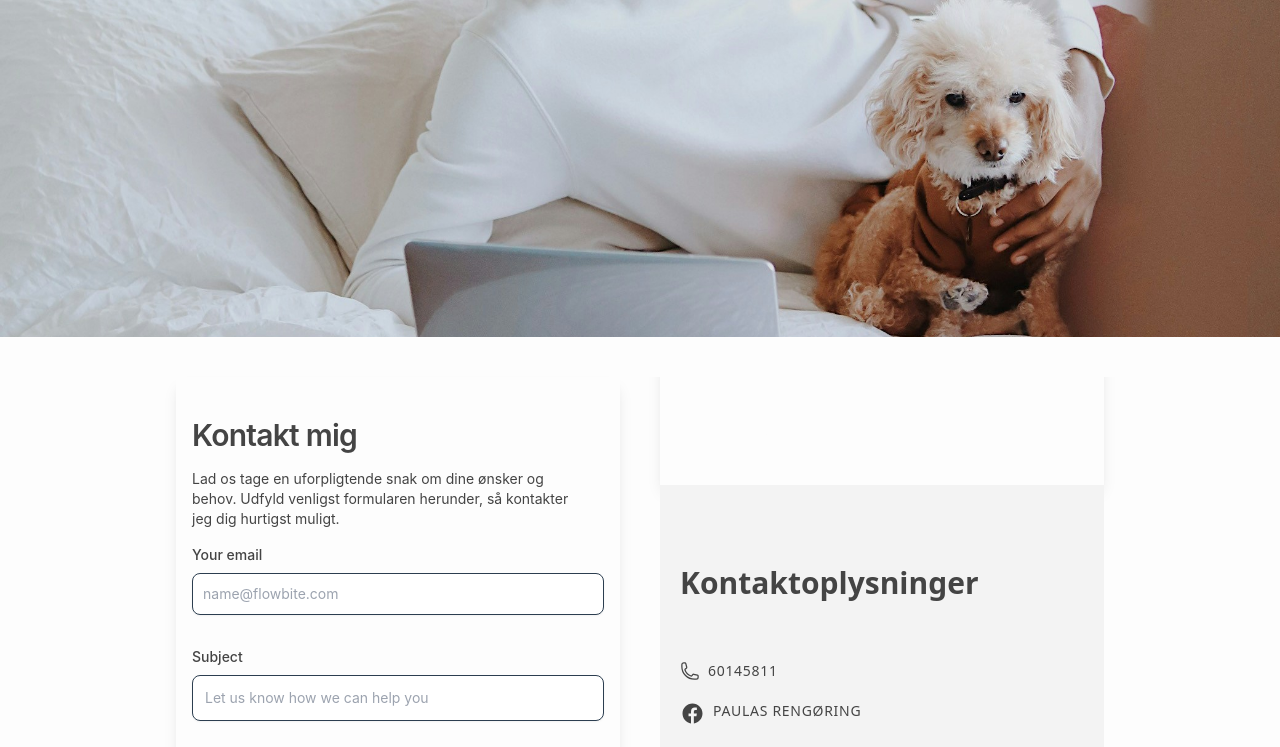
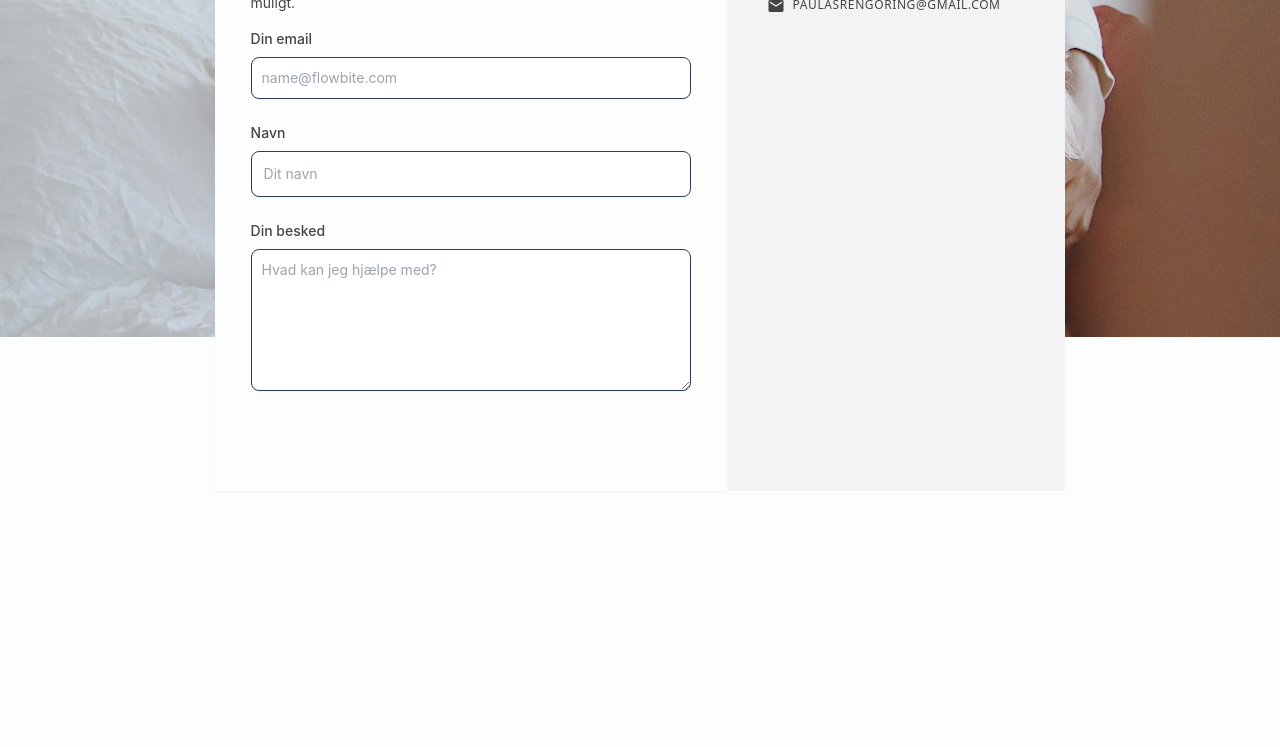
Before and after one commit to kris299b/PaulasReng-ring, a Vue app: page / in a window 1280 px wide. Shown: the part 3280-4027 px from the top of the page. Built offline with nearby package versions, Linux system fonts and the light colour scheme.

Commit message:
Kontaktformular design og padding

```diff
--- a/src/App.vue
+++ b/src/App.vue
@@ -10,7 +10,7 @@
     <span class="self-center text-2xl font-semibold whitespace-nowrap dark:text-white"></span>
   </a>
   </div>
-  <div class="lg:hidden">
+  <div class="inline-block lg:hidden">
     <button id="navbarToggle" class="navbar-burger flex items-center p-3">
       <svg xmlns="http://www.w3.org/2000/svg" fill="none" viewBox="0 0 24 24" stroke-width="1.5" stroke="white" class="w-10 h-10">
         <title>Mobile menu</title>
--- a/src/views/CommercialCleaningView.vue
+++ b/src/views/CommercialCleaningView.vue
@@ -30,7 +30,7 @@
         <h2 class="text-center text-lg pt-10 pb-5 font-semibold text-black dark:text-black lg:font-semibold lg:text-3xl lg:text-center lg:pt-20">Tryghed i vores samarbejde</h2>
     </div>
 
-    <div class="bg-white light:bg-white dark:bg-white columns-1 md:columns-1 lg:columns-2 lg:pt-10 lg:gap-x-0">
+    <div class="bg-white light:bg-white dark:bg-white columns-1 md:columns-1 lg:columns-2 lg:pt-5 lg:gap-x-0">
         <div class="bg-lightgray light:bg-lightgray  dark:bg-lightgray px-5 lg:px-20 lg:h-96">
             <p class="font-sans text-gray dark:gray text-sm pt-8 lg:text-sm lg:font-semibold lg:tracking-wider lg:pt-10">PAULAS RENGØRING | TRYGHED</p>
             <h2 class="font-sans text-black dark:text-black pr-10 text-2xl font-semibold mt-3 pb-3 lg:font-semibold lg:text-4xl lg:font-normal lg:pt-0">Det er vigtigt for mig, at du er tryg i vores samarbejde.</h2>
@@ -63,7 +63,7 @@
    <h2 class="font-sans pt-10 pb-10 font-semibold text-center text-lg text-black dark:text-black lg:text-center lg:font-semibold lg:text-3xl">Hvordan foregår forløbet ?</h2>
 </div>
 
-<div class="bg-white light:bg-white dark:bg-white columns-1 md:gap-x-0 md:columns-2 lg:columns-2 lg:gap-x-0 lg:pt-5 lg:pb-20">
+<div class="bg-white light:bg-white dark:bg-white columns-1 md:gap-x-0 md:columns-2 lg:columns-2 lg:gap-x-0 lg:pt-0 lg:pb-20">
     <div class="pt-10 md:pt-0 lg:pt-0">
         <img src="../assets/Forløb-billede.jpg" alt="Forløb-billede">
     </div>
--- a/src/views/HomeView.vue
+++ b/src/views/HomeView.vue
@@ -223,13 +223,14 @@
     </div>
 </div>
 
-<!-- Kontaktformular sektion -->
+<!-- kontaktformular sektion -->
 <section class="relative h-screen flex flex-col items-center text-center content-start pt-10 py-12 lg:py-12">
     <div class="absolute top-0 left-0 w-full h-full overflow-hidden">
         <img class="min-w-full min-h-full absolute object-cover" src="../assets/Sprøgsmål-billede.jpg" alt="Private-cleaning">
     </div>
     <div class="image-content text-white dark:text-white z-10 pt-0 md:pt-10 lg:pt-0">
-        <h2 class="font-sans text-4xl font-semibold text-center md:text-center lg:font-semibold lg:text-center lg:text-4xl">
+        <p class="pt-8 text-sm md:mx-5 md:pt-2 lg:text-sm lg:font-semibold lg:pt-0 text-white dark:text-white lg:text-center lg:tracking-wider">PAULAS RENGØRING | KONTAKT</p>
+        <h2 class="font-sans text-4xl font-semibold text-center md:text-center lg:text-5xl lg:font-semibold lg:text-center">
             Har du spørgsmål?
         </h2>
         <p class="font-sans text-sm text-center px-10 pt-3 md:pt-4 md:text-center md:px-10 lg:text-center lg:text-sm lg:px-40 lg:pt-5">There are many variations of passages of Lorem Ipsum available, but the majority
@@ -237,52 +238,51 @@
             don't look even slightly believable.
         </p>
     </div>
-</section>
-
-<div class="bg-white light:bg-white dark:bg-white columns-1 md:columns-2 lg:columns-2 lg:gap-x-10 lg:pt-10 lg:px-44">
-        <section id="contact-form" class="max-w-lg shadow-lg">
+    <div class="flex justify-center lg:space-x-0 lg:pt-10 lg:w-4/6 z-20 lg:pt-24">
+        <div class="bg-white dark:bg-white max-w-lg shadow-sm">
+            <div class="bg-white dark:bg-white max-w-lg">
             <div class="py-8 px-4 mx-auto max-w-screen-md lg:pt-0">
-                <h2 class="mb-4 text-4xl tracking-tight font-semibold text-center text-black dark:text-black lg:text-3xl lg:font-semibold lg:pt-10 lg:text-left">
-                    Kontakt mig
+                <h2 class="mb-4 text-4xl tracking-tight font-semibold text-center text-black dark:text-black lg:text-3xl lg:px-5 lg:pr-10 lg:font-semibold lg:pt-10 lg:text-left">
+                    Lad os tage en uforpligtende snak om dine ønsker og behov.
                 </h2>
-                <p class="mb-8 lg:mb-16 text-xl font-light text-center text-black dark:text-black lg:mb-4 lg:mr-5 lg:font-normal lg:text-sm lg:text-left">
-                    Lad os tage en uforpligtende snak om dine ønsker og behov. Udfyld venligst formularen herunder, så kontakter jeg dig hurtigst muligt.
+                <p class="mb-8 lg:mb-16 text-xl font-light text-center text-black dark:text-black lg:mb-4 lg:px-5 lg:font-normal lg:text-sm lg:text-left">
+                    Udfyld venligst formularen herunder, så kontakter jeg dig hurtigst muligt.
                 </p>
-                <form action="#" class="space-y-8">
+                <form action="#" class="space-y-8 lg:text-left lg:px-5 lg:space-y-6">
                     <div>
-                        <label for="email" class="block mb-2 text-sm font-medium text-black dark:text-black">Your email</label>
+                        <label for="email" class="block mb-2 text-sm font-medium text-black dark:text-black">Din email</label>
                         <input type="email" id="email" class="shadow-sm bg-gray-50 border border-gray-300 text-gray-900 text-sm rounded-lg focus:ring-primary-500 focus:border-primary-500 block w-full p-2.5 dark:bg-gray-700 dark:border-gray-600 dark:placeholder-gray-400 dark:text-white dark:focus:ring-primary-500 dark:focus:border-primary-500 dark:shadow-sm-light" placeholder="name@flowbite.com" required>
                     </div>
                     <div>
-                        <label for="subject" class="block mb-2 text-sm font-medium text-black dark:text-black">Subject</label>
-                        <input type="text" id="subject" class="block p-3 w-full text-sm text-gray-900 bg-gray-50 rounded-lg border border-gray-300 shadow-sm focus:ring-primary-500 focus:border-primary-500 dark:bg-gray-700 dark:border-gray-600 dark:placeholder-gray-400 dark:text-white dark:focus:ring-primary-500 dark:focus:border-primary-500 dark:shadow-sm-light" placeholder="Let us know how we can help you" required>
+                        <label for="subject" class="block mb-2 text-sm font-medium text-black dark:text-black">Navn</label>
+                        <input type="text" id="subject" class="block p-3 w-full text-sm text-gray-900 bg-gray-50 rounded-lg border border-gray-300 shadow-sm focus:ring-primary-500 focus:border-primary-500 dark:bg-gray-700 dark:border-gray-600 dark:placeholder-gray-400 dark:text-white dark:focus:ring-primary-500 dark:focus:border-primary-500 dark:shadow-sm-light" placeholder="Dit navn" required>
                     </div>
                     <div class="sm:col-span-2">
-                        <label for="message" class="block mb-2 text-sm font-medium text-black dark:text-black">Your message</label>
-                        <textarea id="message" rows="6" class="block p-2.5 w-full text-sm text-gray-900 bg-gray-50 rounded-lg shadow-sm border border-gray-300 focus:ring-primary-500 focus:border-primary-500 dark:bg-gray-700 dark:border-gray-600 dark:placeholder-gray-400 dark:text-white dark:focus:ring-primary-500 dark:focus:border-primary-500" placeholder="Leave a comment..."></textarea>
+                        <label for="message" class="block mb-2 text-sm font-medium text-black dark:text-black">Din besked</label>
+                        <textarea id="message" rows="6" class="block p-2.5 w-full text-sm text-gray-900 bg-gray-50 rounded-lg shadow-sm border border-gray-300 focus:ring-primary-500 focus:border-primary-500 dark:bg-gray-700 dark:border-gray-600 dark:placeholder-gray-400 dark:text-white dark:focus:ring-primary-500 dark:focus:border-primary-500" placeholder="Hvad kan jeg hjælpe med?"></textarea>
                     </div>
-                    <button type="submit" class="py-3 px-5 text-sm font-medium text-center text-white rounded-lg bg-primary-700 sm:w-fit hover:bg-primary-800 focus:ring-4 focus:outline-none focus:ring-primary-300 dark:bg-primary-600 dark:hover:bg-primary-700 dark:focus:ring-primary-800">Send message</button>
+                    <button type="submit" class="py-3 px-5 text-sm font-medium text-center text-white rounded-full sm:w-fit hover:bg-primary-800 focus:ring-4 focus:outline-none focus:ring-primary-300 bg:darkbeige dark:bg-darkbeige dark:hover:bg-primary-700 dark:focus:ring-primary-800">Send besked</button>
                 </form>
             </div>
-        </section>
-    <div>
-        <div class="bg-lightgray light:bg-lightgray dark:bg-lightgray">
-            <h2 class="font-sans text-2xl text-black pl-5 pr-10 pt-10 font-semibold md:pb-10 md:font-semibold md:text-center lg:pt-20 lg:pb-5 lg:text-black lg:text-3xl lg:font-semibold lg:text-left">
+        </div>
+        </div>
+        <div class="bg-lightgray light:bg-lightgray dark:bg-lightgray max-w-lg lg:px-5">
+            <h2 class="font-sans text-2xl text-black pl-5 pr-10 pt-10 font-semibold md:pb-10 md:font-semibold md:text-center lg:pt-10 lg:pb-0 lg:text-black lg:text-2xl lg:font-semibold lg:text-left">
                 Kontaktoplysninger
             </h2>
             <div class="flex lg:pt-10 lg:pl-5">
                 <div>
-                    <svg xmlns="http://www.w3.org/2000/svg" fill="none" viewBox="0 0 24 24" stroke-width="1.5" stroke="#444444" class="w-5 h-5">
+                    <svg xmlns="http://www.w3.org/2000/svg" fill="none" viewBox="0 0 24 24" stroke-width="1.5" stroke="#444444" class="w-4 h-4">
                         <path stroke-linecap="round" stroke-linejoin="round" d="M2.25 6.75c0 8.284 6.716 15 15 15h2.25a2.25 2.25 0 0 0 2.25-2.25v-1.372c0-.516-.351-.966-.852-1.091l-4.423-1.106c-.44-.11-.902.055-1.173.417l-.97 1.293c-.282.376-.769.542-1.21.38a12.035 12.035 0 0 1-7.143-7.143c-.162-.441.004-.928.38-1.21l1.293-.97c.363-.271.527-.734.417-1.173L6.963 3.102a1.125 1.125 0 0 0-1.091-.852H4.5A2.25 2.25 0 0 0 2.25 4.5v2.25Z" />
                     </svg>
                 </div>
-                <p class="font-sans text-base text-sm pl-2 lg:text-sm text-black dark:text-black lg:pl-2 lg:tracking-wider">
+                <p class="font-sans text-base text-sm pl-2 lg:text-xs text-black dark:text-black lg:pl-2 lg:tracking-wider">
                     60145811
                 </p>
             </div>
             <div class="flex lg:pt-5 lg:pl-5">
                 <div>
-                    <svg xmlns="http://www.w3.org/2000/svg" x="0px" y="0px" width="25" height="25" viewBox="0,0,256,256" style="fill:#000000;">
+                    <svg xmlns="http://www.w3.org/2000/svg" x="0px" y="0px" width="20" height="20" viewBox="0,0,256,256" style="fill:#000000;">
                         <g fill="#444444" fill-rule="nonzero" stroke="none" stroke-width="1" stroke-linecap="butt" stroke-linejoin="miter" stroke-miterlimit="10" stroke-dasharray="" stroke-dashoffset="0" font-family="none" font-weight="none" font-size="none" text-anchor="none" style="mix-blend-mode: normal">
                         <g transform="scale(8.53333,8.53333)">
                             <path d="M15,3c-6.627,0 -12,5.373 -12,12c0,6.016 4.432,10.984 10.206,11.852v-8.672h-2.969v-3.154h2.969v-2.099c0,-3.475 1.693,-5 4.581,-5c1.383,0 2.115,0.103 2.461,0.149v2.753h-1.97c-1.226,0 -1.654,1.163 -1.654,2.473v1.724h3.593l-0.487,3.154h-3.106v8.697c5.857,-0.794 10.376,-5.802 10.376,-11.877c0,-6.627 -5.373,-12 -12,-12z"></path>
@@ -290,29 +290,30 @@
                         </g>
                     </svg>
                 </div>
-                <p class="font-sans text-base text-sm pl-2 lg:text-sm text-black dark:text-black lg:pl-2 lg:tracking-wider">
+                <p class="font-sans text-base text-sm pl-2 lg:text-xs text-black dark:text-black lg:pl-2 lg:tracking-wider">
                     PAULAS RENGØRING
                 </p>
             </div>
             <div class="flex lg:pt-5 lg:pl-5 lg:pb-10">
                 <div>
-                    <svg xmlns="http://www.w3.org/2000/svg" width="22" height="22" viewBox="0 0 24 24" fill="#444444">
+                    <svg xmlns="http://www.w3.org/2000/svg" width="18" height="18" viewBox="0 0 24 24" fill="#444444">
                         <path d="M20 4H4c-1.1 0-1.99.9-1.99 2L2 18c0 1.1.89 2 1.99 2H20c1.1 0 2-.9 2-2V6c0-1.1-.9-2-2-2zm0 4l-8 5-8-5V6l8 5 8-5v2z"/>
                         <path d="M0 0h24v24H0z" fill="none"/>
                     </svg>
                 </div>
-                <p class="font-sans text-base text-sm pl-2 lg:text-sm text-black dark:text-black lg:pl-2 lg:tracking-wider">
+                <p class="font-sans text-base text-sm pl-2 lg:text-xs text-black dark:text-black lg:pl-2 lg:tracking-wider">
                     PAULASRENGORING@GMAIL.COM
                 </p>
             </div>
         </div>
     </div>
-</div>
+</section>
+
 
 <!-- Kundeanmeldelser -->
-<div class="bg-white light:bg-white dark:bg-white lg:pt-10">
+<div class="bg-white light:bg-white dark:bg-white lg:pt-40">
     <div>
-        <h2 class="font-sans text-black text-2xl font-semibold dark:text-black pt-10 pb-10 text-center lg:text-4xl lg:text-center lg:font-semibold lg:pt-10 lg:pb-20">
+        <h2 class="font-sans text-black text-2xl font-semibold dark:text-black pt-10 pb-10 text-center lg:text-4xl lg:text-center lg:font-semibold lg:pt-64 lg:pb-20">
             Det siger mine kunder
         </h2>
     </div>
--- a/src/views/PrivateCleaningView.vue
+++ b/src/views/PrivateCleaningView.vue
@@ -74,7 +74,7 @@
    <h2 class="font-sans pt-10 pb-10 font-semibold text-center text-lg text-black dark:text-black lg:text-center lg:font-semibold lg:text-3xl">Hvordan foregår forløbet ?</h2>
 </div>
 
-<div class="bg-white light:bg-white  dark:bg-white columns-1 md:gap-x-0 md:columns-2 lg:columns-2 lg:gap-x-0 lg:pt-5 lg:pb-20">
+<div class="bg-white light:bg-white  dark:bg-white columns-1 md:gap-x-0 md:columns-2 lg:columns-2 lg:gap-x-0 lg:pt-0 lg:pb-20">
     <div class="bg-lightgray light:bg-lightgray dark:bg-lightgray px-5 lg:px-20 lg:pb-10">
         <p class="font-sans text-gray dark:gray text-sm pt-8 md:px-2 md:pt-7 lg:text-sm lg:font-semibold lg:pt-16 lg:tracking-wider">PAULAS RENGØRING | FORLØBET</p>
         <h2 class="font-sans text-black dark:text-black pr-10 text-3xl font-semibold mt-3 pb-3 md:px-2 lg:text-4xl lg:font-semibold lg:pr-10">Sådan foregår forløbet hos mig.</h2>
```
